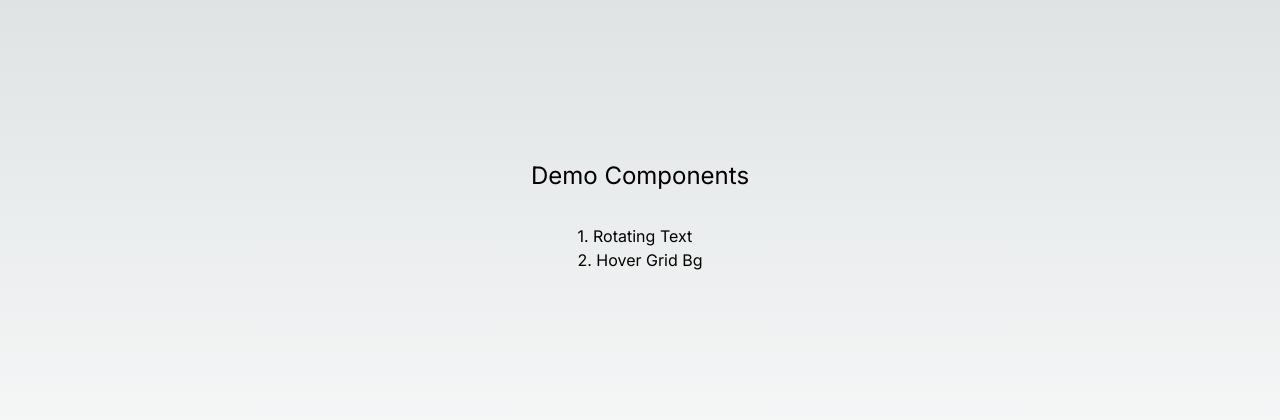
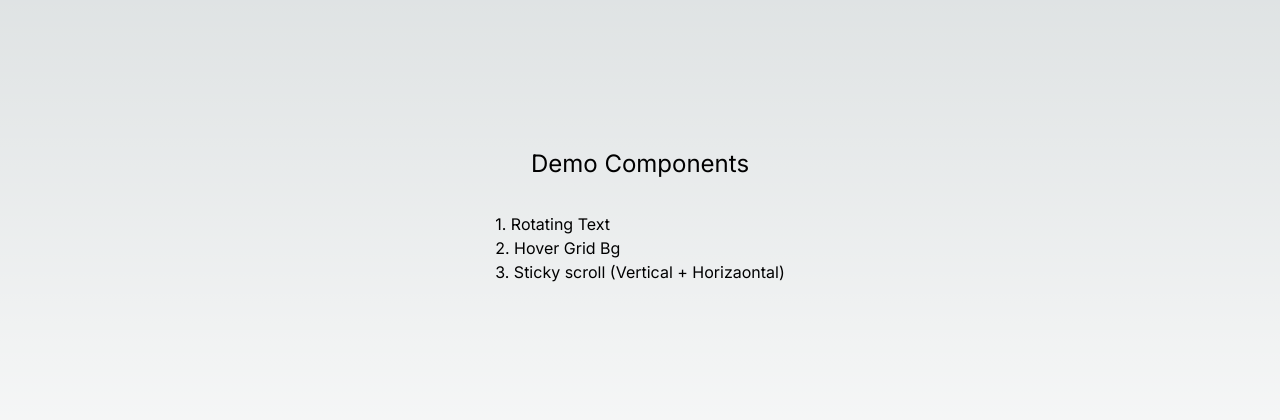
Before and after one commit to anirudhj2000/component_demo, a Next.js app: page / in a window 1280 px wide. Shown: the part 184-604 px from the top of the page. Built offline with nearby package versions, Linux system fonts and the light colour scheme.

Commit message:
minor fixes

```diff
--- a/app/globals.css
+++ b/app/globals.css
@@ -1,12 +1,20 @@
 @tailwind base;
 @tailwind components;
 @tailwind utilities;
+
+*{
+  -ms-overflow-style: none;
+}
+::-webkit-scrollbar {
+  display: none;
+}
 
 :root {
   --foreground-rgb: 0, 0, 0;
   --background-start-rgb: 214, 219, 220;
   --background-end-rgb: 255, 255, 255;
 }
+
 
 @media (prefers-color-scheme: dark) {
   :root {
--- a/app/page.tsx
+++ b/app/page.tsx
@@ -11,6 +11,10 @@ let paths = [
   {
     title: "Hover Grid Bg",
     path: "hovergridbg",
+  },
+  {
+    title: "Sticky scroll (Vertical + Horizaontal)",
+    path: "stickyscrolldual",
   },
 ];
 
```
